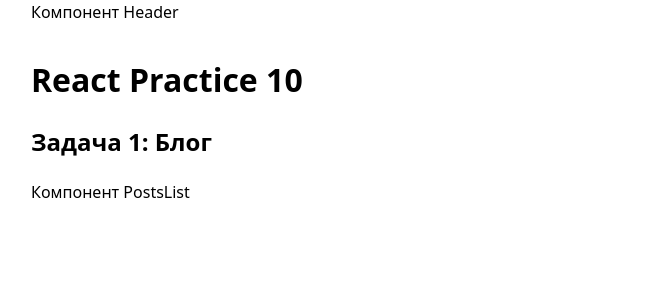
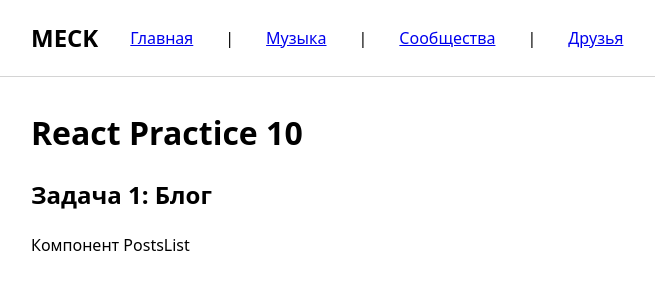
Before and after one commit to ArtemKutsan/react-24-practice-10, a React (Vite) app: page / in a window 1280 px wide. Shown: the top 300 px of the page, without its empty margins (257-912 px from the left). Built offline with nearby package versions, Linux system fonts and the light colour scheme.

Commit message:
update: Базовая структура Header

```diff
--- a/src/components/sections/Header/index.jsx
+++ b/src/components/sections/Header/index.jsx
@@ -3,8 +3,19 @@
 
 function Header() {
   return (
-    <header>
-      <div className="container">Компонент Header</div>
+    <header style={{ borderBottom: '1px solid #d4d4d4' }}>
+      <div className="container" style={{ display: 'flex', gap: '2rem', alignItems: 'center' }}>
+        <h2>MECK</h2>
+        <nav style={{ display: 'flex', gap: '2rem', alignItems: 'center' }}>
+          <a href="/">Главная</a>
+          <span>|</span>
+          <a href="/">Музыка</a>
+          <span>|</span>
+          <a href="/">Сообщества</a>
+          <span>|</span>
+          <a href="/">Друзья</a>
+        </nav>
+      </div>
     </header>
   );
 }
```
